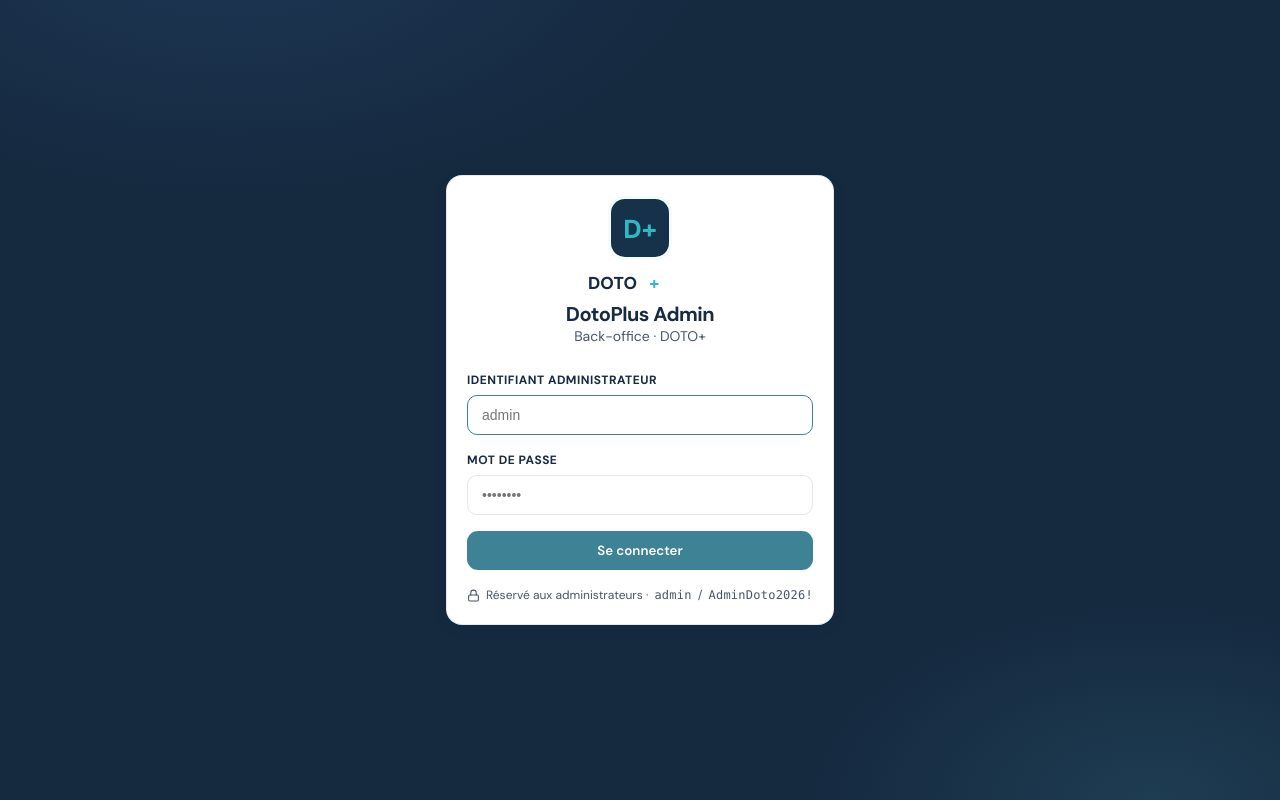
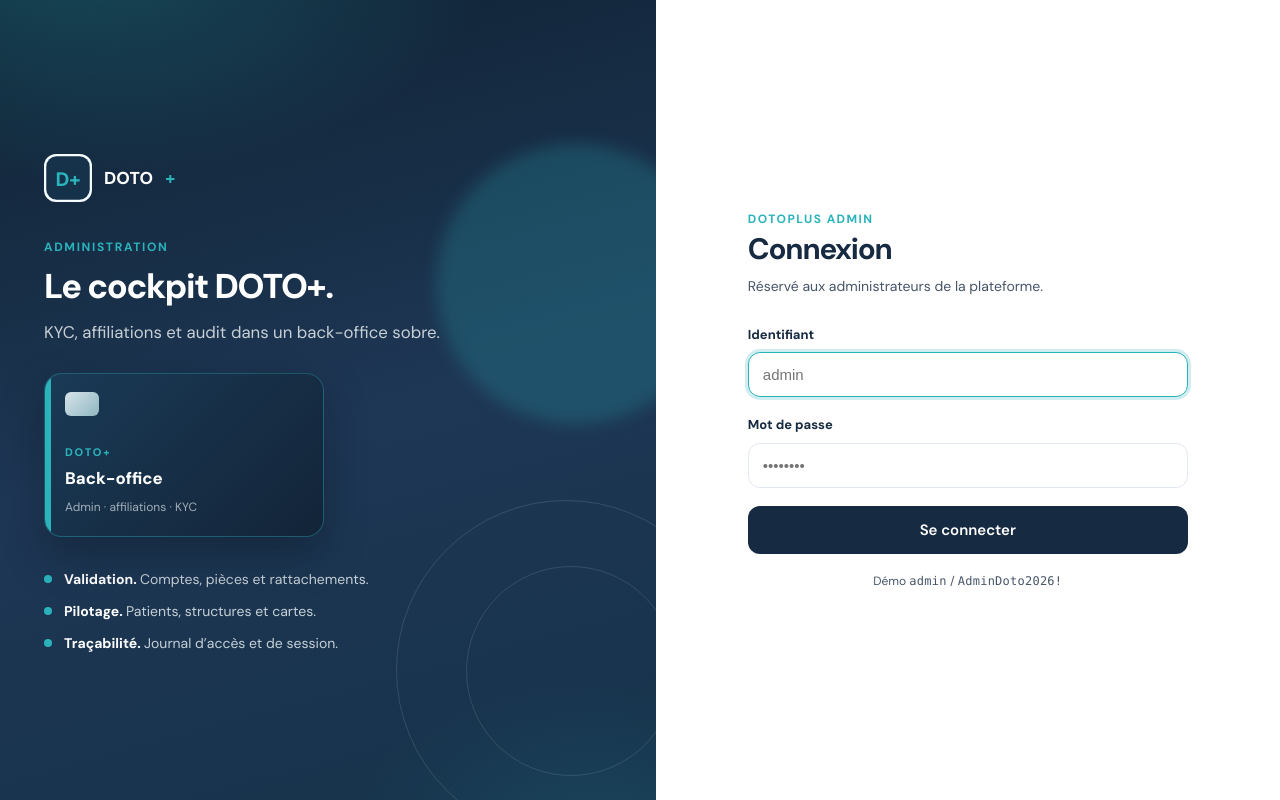
Before and after one commit to DavidAnato/dotoplus-admin, a React (Vite) app: page /login in a window 1280 px wide. Built offline with nearby package versions, Linux system fonts and the light colour scheme; no server answers.

Commit message:
Refondre le login admin et le PIN en chrome SaaS, sans changer les flux.

```diff
--- /dev/null
+++ b/src/components/AuthShell.tsx
@@ -0,0 +1,71 @@
+import { ReactNode } from "react";
+import { BrandMark, BrandWordmark } from "./BrandMark";
+
+type Point = { title: string; text: string };
+
+type Props = {
+  kicker: string;
+  headline: string;
+  lede: string;
+  points?: Point[];
+  children: ReactNode;
+  cardBrand?: string;
+  cardName?: string;
+  cardMeta?: string;
+};
+
+/** Split SaaS : hero navy à gauche, formulaire à droite. */
+export function AuthShell({
+  kicker,
+  headline,
+  lede,
+  points,
+  children,
+  cardBrand = "DOTO+",
+  cardName = "Back-office",
+  cardMeta = "Admin · affiliations · KYC",
+}: Props) {
+  return (
+    <div className="auth-shell">
+      <aside className="auth-hero">
+        <div className="auth-hero__glow" aria-hidden />
+        <div className="auth-hero__ring auth-hero__ring--lg" aria-hidden />
+        <div className="auth-hero__ring auth-hero__ring--md" aria-hidden />
+        <div className="auth-hero__inner">
+          <div className="auth-hero__brand">
+            <BrandMark size={48} />
+            <div className="auth-hero__wordmark">
+              <BrandWordmark />
+            </div>
+          </div>
+          <p className="auth-hero__kicker">{kicker}</p>
+          <h2 className="auth-hero__title">{headline}</h2>
+          <p className="auth-hero__lede">{lede}</p>
+          <div className="auth-card-mock" aria-hidden="true">
+            <span className="auth-card-mock__stripe" />
+            <span className="auth-card-mock__chip" />
+            <span className="auth-card-mock__brand">{cardBrand}</span>
+            <span className="auth-card-mock__name">{cardName}</span>
+            <span className="auth-card-mock__meta">{cardMeta}</span>
+          </div>
+          {points?.length ? (
+            <ul className="auth-hero__points">
+              {points.map((p) => (
+                <li key={p.title}>
+                  <span className="auth-hero__dot" />
+                  <span>
+                    <strong>{p.title}</strong>
+                    {p.text}
+                  </span>
+                </li>
+              ))}
+            </ul>
+          ) : null}
+        </div>
+      </aside>
+      <section className="auth-panel">
+        <div className="auth-panel__inner">{children}</div>
+      </section>
+    </div>
+  );
+}
--- a/src/components/BrandMark.tsx
+++ b/src/components/BrandMark.tsx
@@ -18,7 +18,7 @@ export function BrandMark({ size = 40 }: { size?: number }) {
         fontFamily="DM Sans, Segoe UI, Arial, sans-serif"
         fontSize="26"
         fontWeight="800"
-        fill="#30B9C1"
+        fill="#2BB3BC"
       >
         D+
       </text>
@@ -54,7 +54,7 @@ export function BrandWordmark({
         fontFamily="DM Sans, Segoe UI, Arial, sans-serif"
         fontSize="22"
         fontWeight="800"
-        fill="#30B9C1"
+        fill="#2BB3BC"
       >
         +
       </text>
--- a/src/components/PinSessionGate.tsx
+++ b/src/components/PinSessionGate.tsx
@@ -171,8 +171,9 @@ export function PinSessionGate({
     <div className="pin-gate" role="dialog" aria-modal="true" aria-labelledby="pin-gate-title">
       <div className="pin-gate__card">
         <div className="pin-gate__icon">
-          {mode === "setup" ? <ShieldAlert size={28} /> : <Lock size={28} />}
+          {mode === "setup" ? <ShieldAlert size={24} /> : <Lock size={24} />}
         </div>
+        <p className="auth-kicker">{mode === "setup" ? "Sécurité" : "Session"}</p>
         <h2 id="pin-gate-title">
           {title ||
             (mode === "setup" ? "Configurer votre code PIN" : "Session verrouillée")}
--- a/src/pages/Login.tsx
+++ b/src/pages/Login.tsx
@@ -1,8 +1,7 @@
 import { FormEvent, useState } from "react";
 import { useNavigate } from "react-router-dom";
-import { Lock } from "lucide-react";
 import { useAuth } from "../auth";
-import { BrandMark, BrandWordmark } from "../components/BrandMark";
+import { AuthShell } from "../components/AuthShell";
 
 export default function Login() {
   const { login } = useAuth();
@@ -27,37 +26,58 @@ export default function Login() {
   };
 
   return (
-    <div className="login-screen">
-      <div className="login-card card">
-        <div style={{ textAlign: "center", marginBottom: 24 }}>
-          <div className="login-mark">
-            <BrandMark size={64} />
-          </div>
-          <div style={{ color: "var(--navy)", display: "flex", justifyContent: "center", marginBottom: 8 }}>
-            <BrandWordmark />
-          </div>
-          <h1 style={{ fontSize: 20, marginTop: 4 }}>DotoPlus Admin</h1>
-          <p className="muted">Back-office · DOTO+</p>
+    <AuthShell
+      kicker="Administration"
+      headline="Le cockpit DOTO+."
+      lede="KYC, affiliations et audit dans un back-office sobre."
+      points={[
+        { title: "Validation. ", text: "Comptes, pièces et rattachements." },
+        { title: "Pilotage. ", text: "Patients, structures et cartes." },
+        { title: "Traçabilité. ", text: "Journal d’accès et de session." },
+      ]}
+    >
+      <div className="auth-head">
+        <p className="auth-kicker">DotoPlus Admin</p>
+        <h1>Connexion</h1>
+        <p className="muted">Réservé aux administrateurs de la plateforme.</p>
       </div>
       <form onSubmit={submit}>
         <div className="field">
-            <label className="label">Identifiant administrateur</label>
-            <input className="input" value={username} onChange={(e) => setUsername(e.target.value)} placeholder="admin" autoFocus />
+          <label className="label" htmlFor="admin-login-user">
+            Identifiant
+          </label>
+          <input
+            id="admin-login-user"
+            className="input"
+            value={username}
+            onChange={(e) => setUsername(e.target.value)}
+            placeholder="admin"
+            autoComplete="username"
+            autoFocus
+          />
         </div>
         <div className="field">
-            <label className="label">Mot de passe</label>
-            <input className="input" type="password" value={password} onChange={(e) => setPassword(e.target.value)} placeholder="••••••••" />
+          <label className="label" htmlFor="admin-login-pass">
+            Mot de passe
+          </label>
+          <input
+            id="admin-login-pass"
+            className="input"
+            type="password"
+            value={password}
+            onChange={(e) => setPassword(e.target.value)}
+            placeholder="••••••••"
+            autoComplete="current-password"
+          />
         </div>
-          {error && <p style={{ color: "var(--emergency)", marginBottom: 12, fontWeight: 600 }}>{error}</p>}
-          <button className="btn" style={{ width: "100%" }} disabled={busy}>
+        {error ? <p className="auth-error">{error}</p> : null}
+        <button className="btn auth-submit" disabled={busy}>
           {busy ? "Connexion…" : "Se connecter"}
         </button>
       </form>
-        <p className="login-footnote small muted">
-          <Lock size={13} strokeWidth={2} aria-hidden />
-          Réservé aux administrateurs · <span className="mono">admin</span> / <span className="mono">AdminDoto2026!</span>
+      <p className="auth-foot">
+        Démo <span className="mono">admin</span> / <span className="mono">AdminDoto2026!</span>
       </p>
-      </div>
-    </div>
+    </AuthShell>
   );
 }
--- a/src/theme.css
+++ b/src/theme.css
@@ -6,9 +6,11 @@
   --navy-700: #1e3755;
   --blue: #3e8295;
   --emerald: #3e8295;
-  --teal: #30B9C1;
-  --accent: #30B9C1;
+  --teal: #2BB3BC;
+  --accent: #2BB3BC;
   --accent-ink: #073033;
+  --auth-teal: #2bb3bc;
+  --auth-teal-ink: #073033;
   --green: #085041;
   --light-green: #e1f5ee;
   --light-blue: #e8f2f5;  --red: #791f1f;
@@ -245,7 +247,7 @@ button { font-family: inherit; cursor: pointer; }
   min-height: 100vh; display: grid; place-items: center; padding: 20px;
   background:
     radial-gradient(900px 480px at 18% -8%, #1e3755 0%, transparent 55%),
-    radial-gradient(700px 400px at 90% 100%, rgba(62, 130, 149, 0.22), transparent 50%),
+    radial-gradient(700px 400px at 90% 100%, rgba(43, 179, 188, 0.22), transparent 50%),
     #15293f;
 }
 .login-card img { filter: none; }
@@ -257,11 +259,168 @@ button { font-family: inherit; cursor: pointer; }
   text-align: center; margin-top: 16px;
 }
 
+.auth-shell {
+  min-height: 100vh;
+  display: grid;
+  grid-template-columns: minmax(280px, 1.05fr) minmax(360px, 1fr);
+  background: var(--surface);
+}
+.auth-hero {
+  position: relative;
+  overflow: hidden;
+  background:
+    radial-gradient(720px 420px at 12% -8%, rgba(43, 179, 188, 0.28), transparent 58%),
+    radial-gradient(520px 360px at 92% 108%, rgba(43, 179, 188, 0.16), transparent 52%),
+    linear-gradient(165deg, #0f2233 0%, #1e3755 52%, #16324a 100%);
+  color: #f7fcfd;
+  padding: 48px 44px 40px;
+  display: flex;
+  align-items: center;
+}
+.auth-hero__glow {
+  position: absolute;
+  width: 280px;
+  height: 280px;
+  border-radius: 50%;
+  right: -60px;
+  top: 18%;
+  background: rgba(43, 179, 188, 0.22);
+  filter: blur(8px);
+}
+.auth-hero__ring {
+  position: absolute;
+  border: 1px solid rgba(247, 252, 253, 0.12);
+  border-radius: 50%;
+  pointer-events: none;
+}
+.auth-hero__ring--lg { width: 340px; height: 340px; right: -80px; bottom: -40px; }
+.auth-hero__ring--md { width: 210px; height: 210px; right: -20px; bottom: 24px; }
+.auth-hero__inner { position: relative; z-index: 1; max-width: 440px; }
+.auth-hero__brand {
+  display: flex;
+  align-items: center;
+  gap: 12px;
+  margin-bottom: 36px;
+}
+.auth-hero__wordmark { color: #fff; }
+.auth-hero__kicker {
+  font-size: 12px;
+  font-weight: 700;
+  letter-spacing: 0.14em;
+  text-transform: uppercase;
+  color: var(--auth-teal);
+  margin-bottom: 12px;
+}
+.auth-hero__title {
+  font-size: 2.15rem;
+  font-weight: 800;
+  letter-spacing: -0.04em;
+  line-height: 1.12;
+  color: #fff;
+  margin-bottom: 12px;
+}
+.auth-hero__lede {
+  font-size: 1.05rem;
+  line-height: 1.55;
+  color: rgba(247, 252, 253, 0.78);
+  margin-bottom: 28px;
+}
+.auth-card-mock {
+  position: relative;
+  width: min(280px, 100%);
+  height: 164px;
+  border-radius: 18px;
+  padding: 18px 20px;
+  margin-bottom: 32px;
+  background: linear-gradient(135deg, #1a3a56 0%, #132438 100%);
+  border: 1px solid rgba(43, 179, 188, 0.35);
+  box-shadow: 0 18px 40px rgba(8, 18, 30, 0.35);
+  overflow: hidden;
+}
+.auth-card-mock__stripe {
+  position: absolute; left: 0; top: 0; bottom: 0; width: 6px; background: var(--auth-teal);
+}
+.auth-card-mock__chip {
+  display: block; width: 34px; height: 24px; border-radius: 6px;
+  background: linear-gradient(135deg, #d7e4ea, #8fb6c0); margin-bottom: 28px;
+}
+.auth-card-mock__brand {
+  display: block; font-size: 11px; font-weight: 800; letter-spacing: 0.16em;
+  color: var(--auth-teal); margin-bottom: 6px;
+}
+.auth-card-mock__name { display: block; font-size: 1.05rem; font-weight: 800; color: #fff; }
+.auth-card-mock__meta { display: block; margin-top: 6px; font-size: 12px; color: rgba(247, 252, 253, 0.62); }
+.auth-hero__points { list-style: none; display: flex; flex-direction: column; gap: 12px; }
+.auth-hero__points li {
+  display: flex; gap: 12px; align-items: flex-start;
+  font-size: 14px; line-height: 1.45; color: rgba(247, 252, 253, 0.78);
+}
+.auth-hero__points strong { color: #fff; font-weight: 700; }
+.auth-hero__dot {
+  width: 8px; height: 8px; margin-top: 6px; border-radius: 50%;
+  background: var(--auth-teal); flex-shrink: 0;
+}
+.auth-panel {
+  display: flex;
+  align-items: center;
+  justify-content: center;
+  padding: 48px 40px;
+  background: var(--surface);
+}
+.auth-panel__inner { width: min(440px, 100%); }
+.auth-head { margin-bottom: 28px; }
+.auth-head h1 { font-size: 1.85rem; letter-spacing: -0.04em; margin: 4px 0 8px; }
+.auth-kicker {
+  font-size: 12px; font-weight: 700; letter-spacing: 0.12em;
+  text-transform: uppercase; color: var(--auth-teal);
+}
+.auth-panel .label {
+  text-transform: none; letter-spacing: 0; font-size: 13px; font-weight: 650;
+  color: var(--navy); margin-bottom: 8px;
+}
+.auth-panel .input,
+.auth-panel .select {
+  border-radius: 12px; padding: 13px 14px; font-size: 15px;
+}
+.auth-panel .input:focus,
+.auth-panel .select:focus {
+  border-color: var(--auth-teal);
+  box-shadow: 0 0 0 3px rgba(43, 179, 188, 0.22);
+}
+.auth-panel .field { margin-bottom: 18px; }
+.auth-submit {
+  width: 100%; min-height: 48px; border-radius: 12px; font-size: 15px;
+  background: var(--navy); color: #fff;
+}
+.auth-error {
+  color: var(--emergency); font-weight: 600; margin: 0 0 14px; font-size: 13.5px;
+}
+.auth-foot {
+  text-align: center; margin-top: 18px; font-size: 12px; color: var(--muted); line-height: 1.5;
+}
+
+html[data-theme="dark"] .auth-panel { background: var(--bg); }
+html[data-theme="dark"] .auth-submit { background: var(--auth-teal); color: var(--auth-teal-ink); }
+html[data-theme="dark"] .auth-panel .label { color: var(--text); }
+
+@media (max-width: 900px) {
+  .auth-shell { grid-template-columns: 1fr; }
+  .auth-hero { min-height: 200px; padding: 28px 24px 24px; }
+  .auth-hero__title { font-size: 1.5rem; }
+  .auth-hero__lede { margin-bottom: 0; }
+  .auth-hero__points, .auth-card-mock { display: none; }
+  .auth-hero__brand { margin-bottom: 16px; }
+  .auth-panel { padding: 32px 20px 40px; align-items: flex-start; }
+}
+
 .input, .select, .textarea {
   width: 100%; padding: 11px 14px; border: 1.5px solid var(--border); border-radius: 10px;
   font-size: 14px; background: var(--surface); color: var(--text); outline: none; transition: border-color .15s;
 }
-.input:focus, .select:focus, .textarea:focus { border-color: var(--blue); }
+.input:focus, .select:focus, .textarea:focus {
+  border-color: var(--auth-teal);
+  box-shadow: 0 0 0 3px rgba(43, 179, 188, 0.22);
+}
 .label { font-size: 12px; font-weight: 700; text-transform: uppercase; letter-spacing: .04em; color: var(--navy); margin-bottom: 6px; display: block; }
 .field { margin-bottom: 16px; }
 
@@ -728,32 +887,35 @@ html[data-theme="dark"] .clickable-row:hover { background: rgba(62, 130, 149, 0.
   justify-content: center;
   padding: 24px;
   background:
-    radial-gradient(700px 400px at 50% 0%, rgba(62, 130, 149, 0.18), transparent 55%),
+    radial-gradient(700px 400px at 50% 0%, rgba(43, 179, 188, 0.22), transparent 55%),
     rgba(10, 10, 12, 0.92);
-  backdrop-filter: blur(12px);
+  backdrop-filter: blur(14px);
 }
 .pin-gate__card {
-  width: min(400px, 100%);
+  width: min(420px, 100%);
   background: var(--surface);
   border: 1px solid var(--border);
-  border-radius: 24px;
-  padding: 36px 28px 32px;
+  border-radius: 20px;
+  padding: 40px 32px 32px;
   text-align: center;
   box-shadow: var(--shadow-lg);
 }
 .pin-gate__icon {
-  width: 64px;
-  height: 64px;
+  width: 56px;
+  height: 56px;
   margin: 0 auto 18px;
-  border-radius: 18px;
+  border-radius: 16px;
   display: flex;
   align-items: center;
   justify-content: center;
-  background: var(--light-blue);
-  color: var(--blue);
+  background: rgba(43, 179, 188, 0.12);
+  color: var(--auth-teal);
 }
 .pin-gate__card h2 {
   font-size: 1.35rem;
+  margin-bottom: 8px;
+}
+.pin-gate__card .auth-kicker {
   margin-bottom: 8px;
 }
 .pin-gate__card > .muted {
@@ -799,9 +961,9 @@ html[data-theme="dark"] .clickable-row:hover { background: rgba(62, 130, 149, 0.
 }
 .pin-box.is-filled { border-color: var(--navy); }
 .pin-box.is-active {
-  border-color: var(--blue);
+  border-color: var(--auth-teal);
   border-width: 2px;
-  box-shadow: 0 0 0 3px rgba(62, 130, 149, 0.2);
+  box-shadow: 0 0 0 3px rgba(43, 179, 188, 0.22);
 }
 .pin-wrap--loading .pin-boxes {
   opacity: 0.72;
```
Lines whose indentation alone changed are shown as unchanged.
